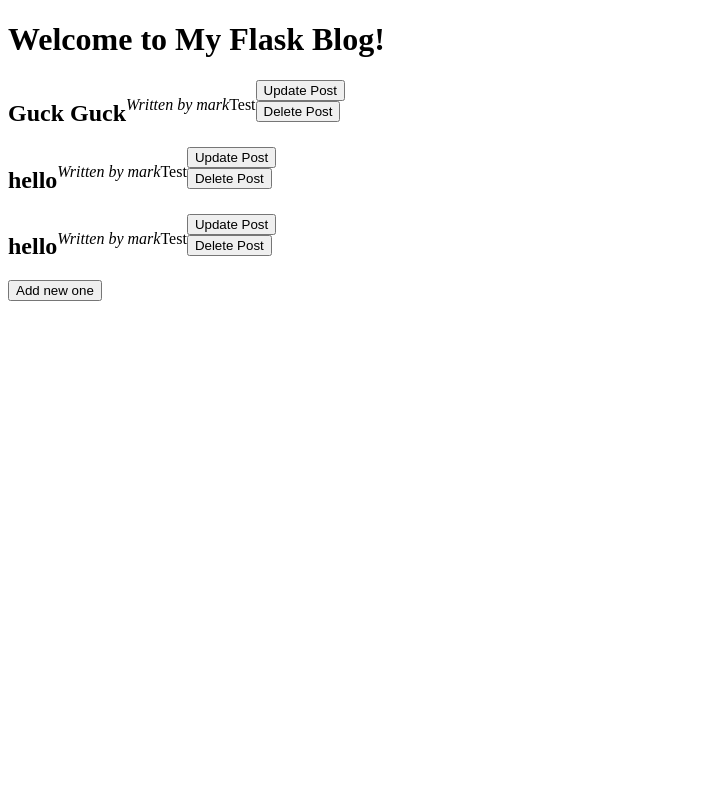
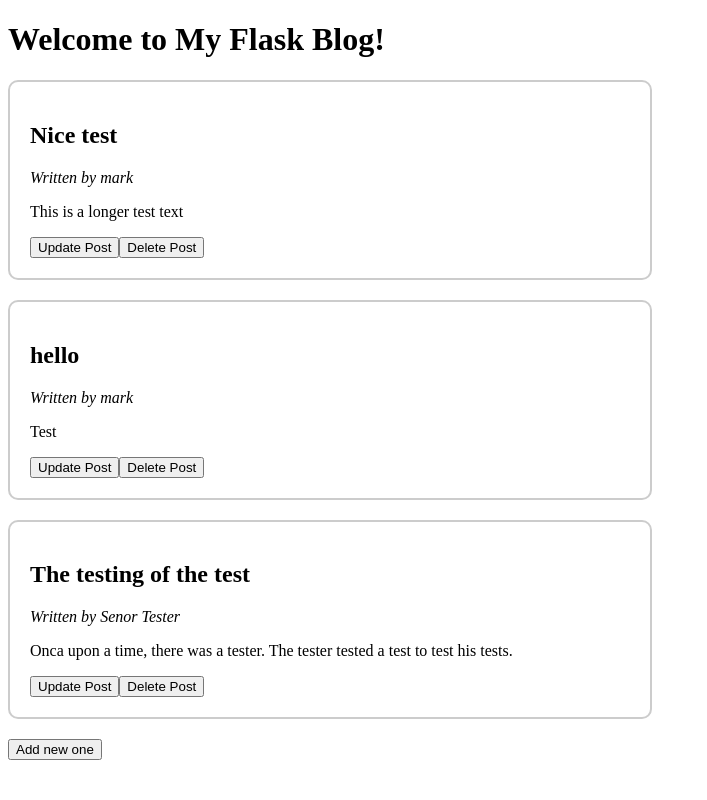
Before and after one commit to SenorGunter/masterblog, a Flask app: page / in a window 1280 px wide. Shown: the whole page, without its empty margins (0-707 px from the left). Run offline with Flask 3, Linux system fonts and the light colour scheme.

Commit message:
CSS changes

```diff
--- a/blog_data.json
+++ b/blog_data.json
@@ -1 +1 @@
-[{"id": "624047b1-548c-4364-8ab5-ae059df7cb9b", "author": "mark", "title": "Guck Guck", "content": "Test"}, {"id": "624047b1-548c-4364-8ab5-ae059df7cb9b", "author": "mark", "title": "hello", "content": "Test"}, {"id": "624047b1-548c-4364-8ab5-ae059df7cb9b", "author": "mark", "title": "hello", "content": "Test"}]
+[{"id": "624047b1-548c-4364-8ab5-ae059df7cb9b", "author": "mark", "title": "Nice test", "content": "This is a longer test text "}, {"id": "624047b1-548c-4364-8ab5-ae059df7cb9b", "author": "mark", "title": "hello", "content": "Test"}, {"id": "b9480406-f948-40e4-aef8-36b415b360db", "author": "Senor Tester", "title": "The testing of the test", "content": "Onca upon a time, there was a tester. The tester tested a test to test his tests."}]
--- a/static/style.css
+++ b/static/style.css
@@ -1,11 +1,24 @@
 
 
 .post {
-display: flex;
+    border
+    display: flex;
+    flex-direction: column;
+    gap: 5px;
+    margin-bottom: 5px;
+    align-items: flex-start;
+    margin-bottom: 20px;
+    max-width: 600px;
+    width: 100%;
+
+    border: 2px solid #ccc;
+    border-radius: 10px;
+    padding: 20px;
 }
 
-.button {
+.post_buttons {
 display: flex;
 flex-column,
 gap: 10px;
+align-items: flex-start;
 }
```
